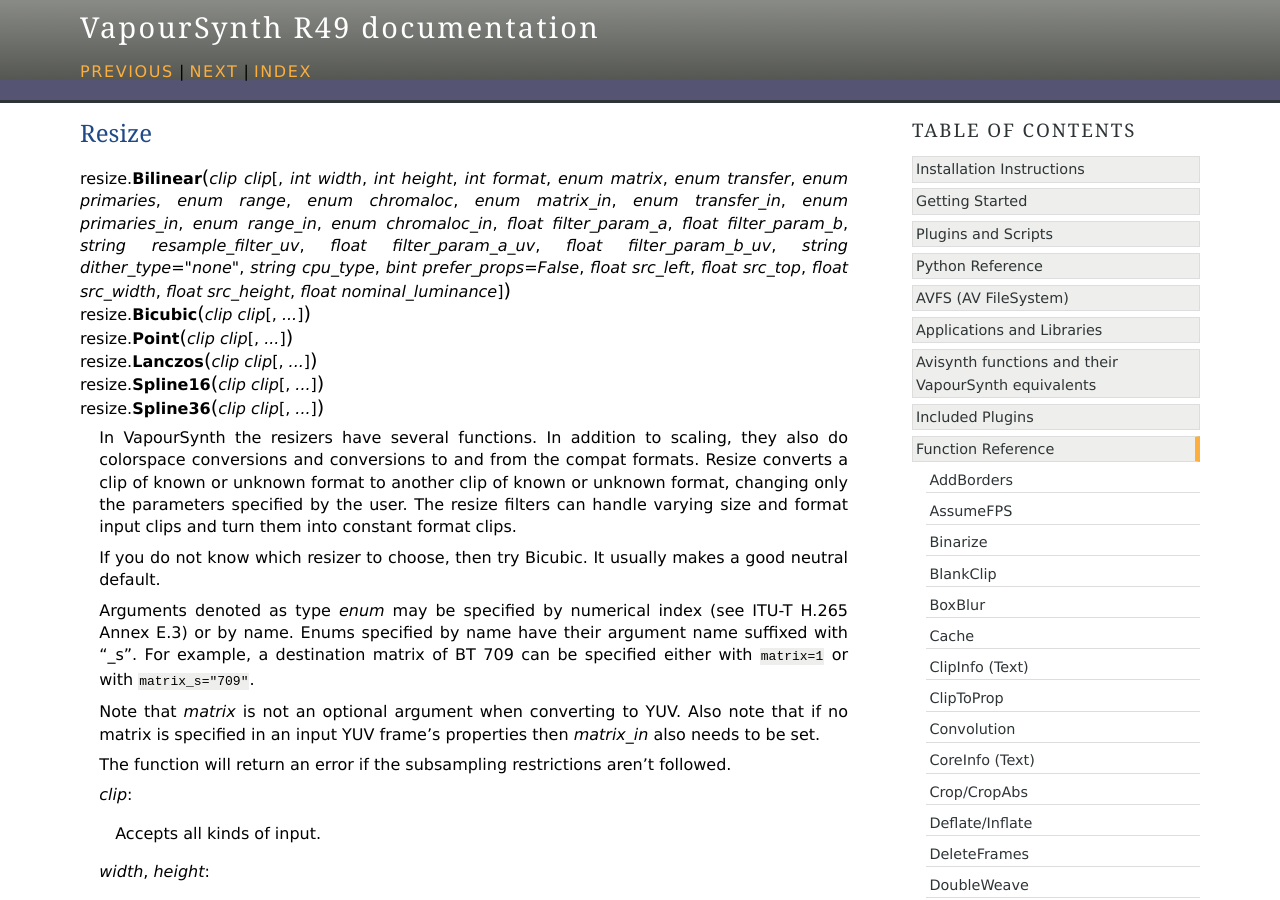
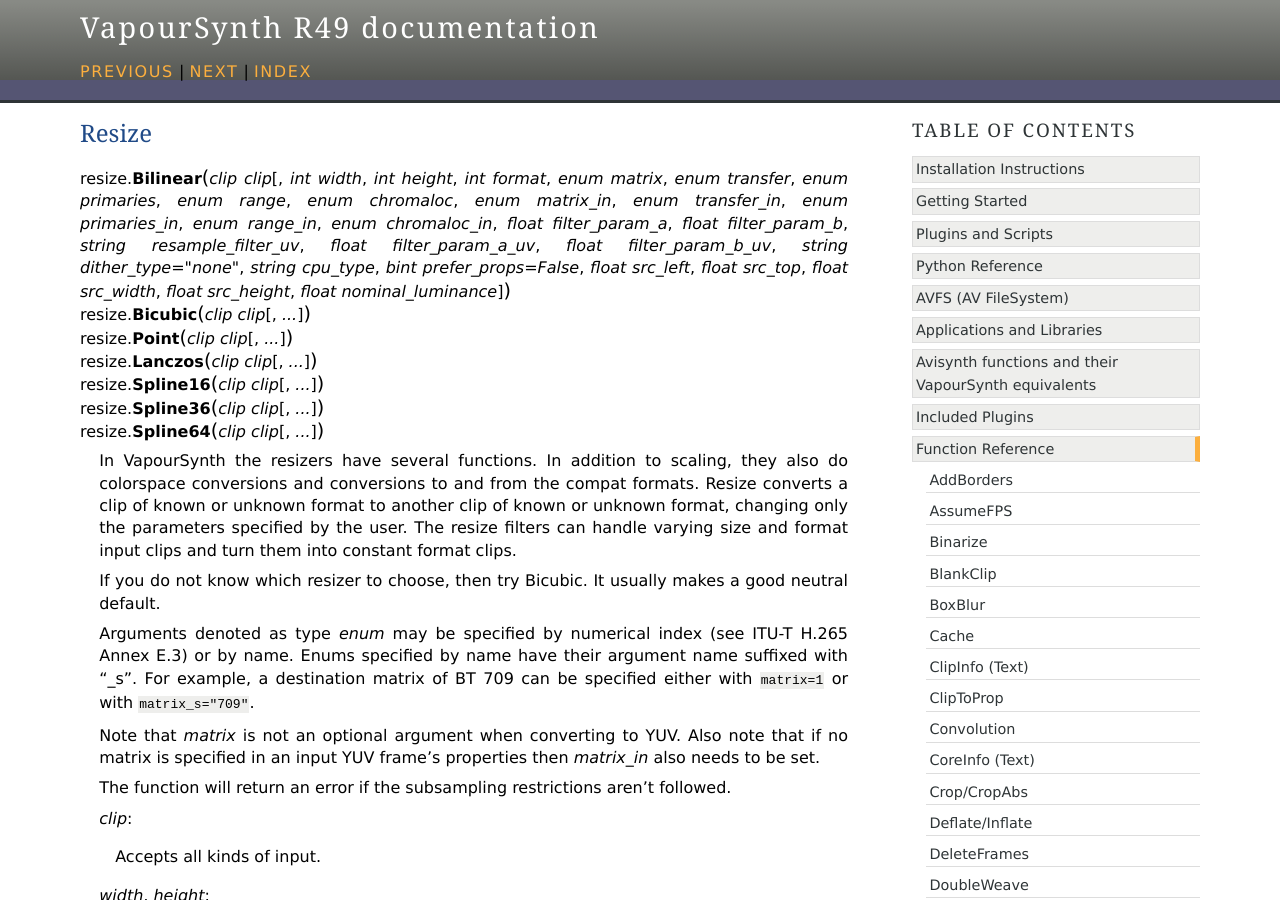
Before and after one commit to vapoursynth/vapoursynth, a Sphinx documentation site: the page built from doc/functions/resize.rst, in a window 1280 px wide and 900 px high. Built offline with Sphinx 7.4.7, drawn with Linux system fonts in a browser that asks for light colours; formulas are drawn with MathJax 3.

Commit message:
Add spline64 to docs

```diff
--- a/doc/functions/resize.rst
+++ b/doc/functions/resize.rst
@@ -7,6 +7,7 @@
                 Lanczos(clip clip[, ...])
                 Spline16(clip clip[, ...])
                 Spline36(clip clip[, ...])
+                Spline64(clip clip[, ...])
    :module: resize
 
    In VapourSynth the resizers have several functions. In addition to scaling,
```
